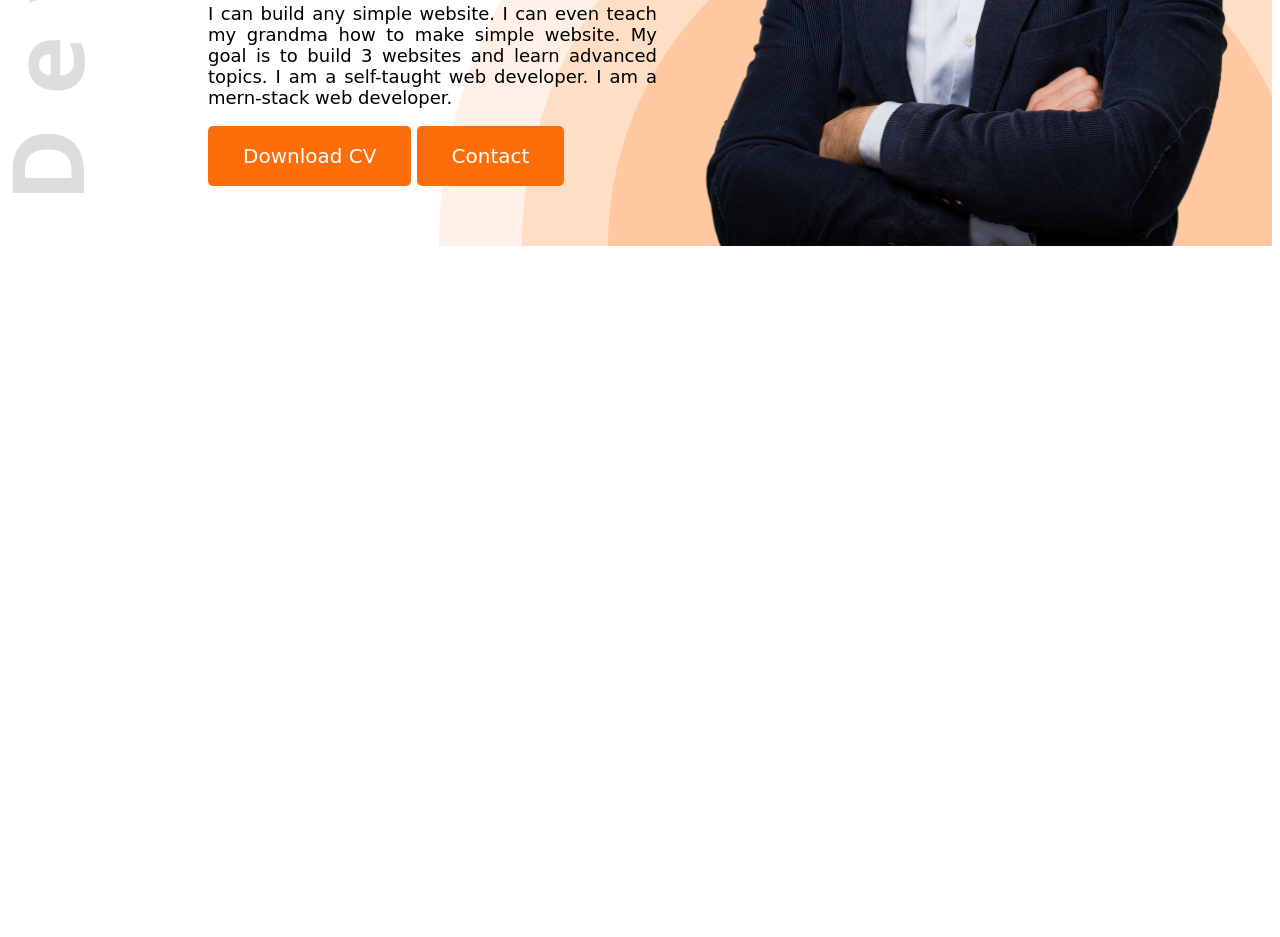
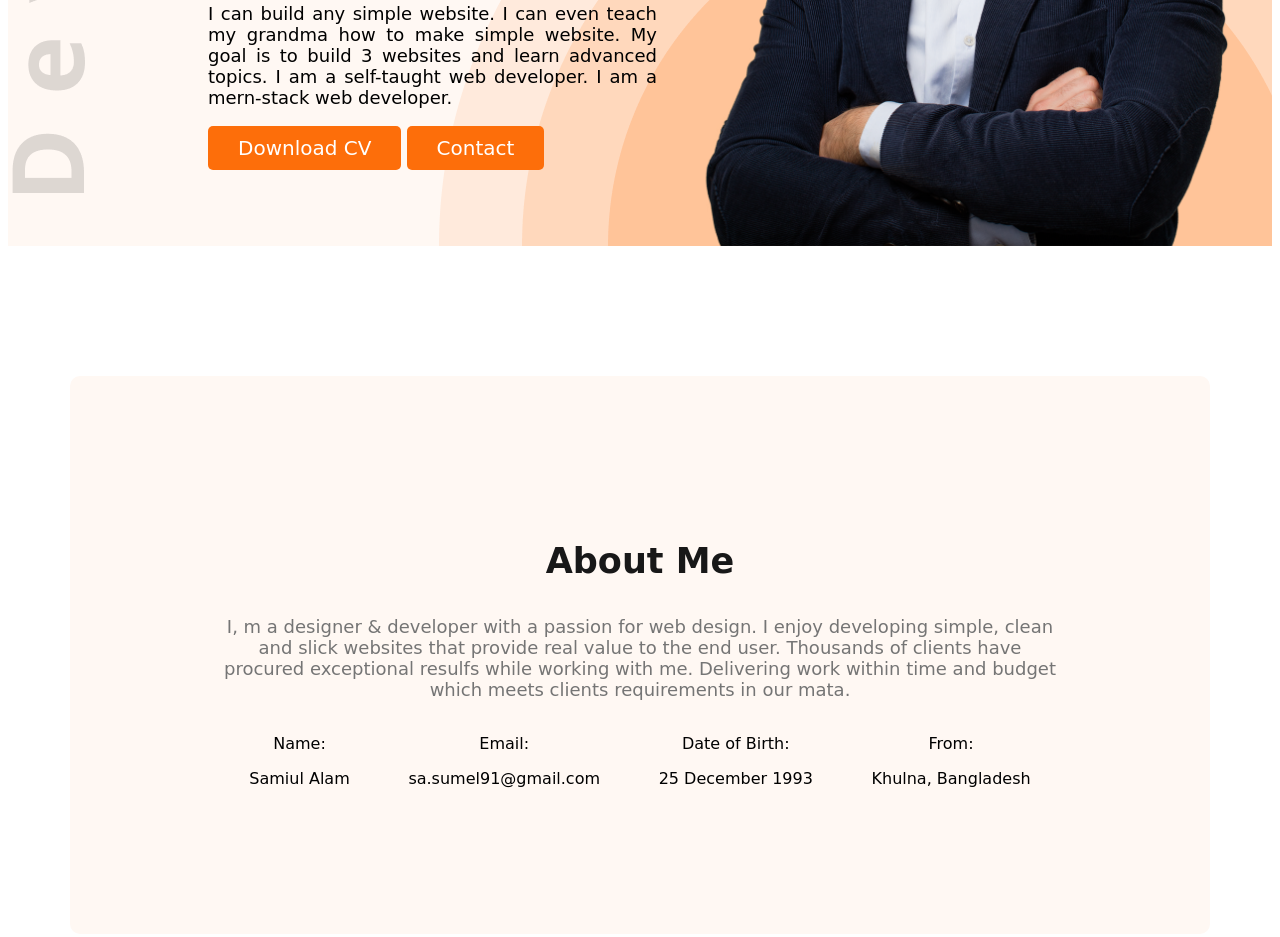
Before and after one commit to samiulAsumel/projectPortfolioexmp, a plain HTML site: page index.html in a window 1280 px wide. Shown: the part 620-1557 px from the top of the page. Before the commit the page ends 874 px from the top, so only its background shows below. Drawn offline with Linux system fonts and the light colour scheme; a web font is replaced by a local one.

Commit message:
html & css code updated

```diff
--- a/index.html
+++ b/index.html
@@ -7,7 +7,7 @@
     <link rel="stylesheet" href="styles/styles.css" />
   </head>
   <body>
-    <header class="header">
+    <header class="header secondery-background">
       <nav>
         <h3 class="nav-title">
           S<span class="text-primary">a</span>mi<span class="text-primary"
@@ -39,7 +39,36 @@
       </div>
     </header>
 
-    <main></main>
+    <main>
+      <section class="about secondery-background">
+        <h3 class="section-title">About Me</h3>
+        <p class="section-description">
+          I, m a designer & developer with a passion for web design. I enjoy
+          developing simple, clean and slick websites that provide real value to
+          the end user. Thousands of clients have procured exceptional resulfs
+          while working with me. Delivering work within time and budget which
+          meets clients requirements in our mata.
+        </p>
+        <div class="about-items">
+          <div class="about-item">
+            <p class="item-title">Name:</p>
+            <p class="item-description">Samiul Alam</p>
+          </div>
+          <div class="about-item">
+            <p class="item-title">Email:</p>
+            <p class="item-description">sa.sumel91@gmail.com</p>
+          </div>
+          <div class="about-item">
+            <p class="item-title">Date of Birth:</p>
+            <p class="item-description">25 December 1993</p>
+          </div>
+          <div class="about-item">
+            <p class="item-title">From:</p>
+            <p class="item-description">Khulna, Bangladesh</p>
+          </div>
+        </div>
+      </section>
+    </main>
 
     <footer></footer>
   </body>
--- a/styles/styles.css
+++ b/styles/styles.css
@@ -21,7 +21,7 @@ body {
   font-size: 20px;
   font-family: "Playwrite GB S", cursive;
   color: white;
-  padding: 18px 35px;
+  padding: 10px 30px;
   border-radius: 5px;
   border: none;
 }
@@ -31,6 +31,20 @@ body {
     url("../assets/images/header_bg.png");
   background-repeat: no-repeat;
   background-position: top left, bottom right;
+}
+
+.section-title {
+  font-size: 35px;
+  color: #181818;
+}
+
+.section-description {
+  font-size: 18px;
+  color: #757575;
+}
+
+.secondery-background {
+  background-color: #fff8f3;
 }
 
 /* Nav style */
@@ -88,3 +102,32 @@ nav > ul {
 .banner-profile-pic {
   width: 580px;
 }
+
+/* main style */
+main {
+  /* padding-top: 55px; */
+  max-width: 1140px;
+  margin: 0 auto;
+}
+
+/* About style */
+.about {
+  border-radius: 10px;
+  padding: 130px 150px;
+  text-align: center;
+  margin-top: 130px;
+}
+
+.about-items {
+  display: flex;
+  justify-content: space-around;
+}
+
+.item-title {
+  font-weight: 100px;
+  margin-bottom: 0;
+}
+
+.item-description {
+  font-weight: 400px;
+}
```
